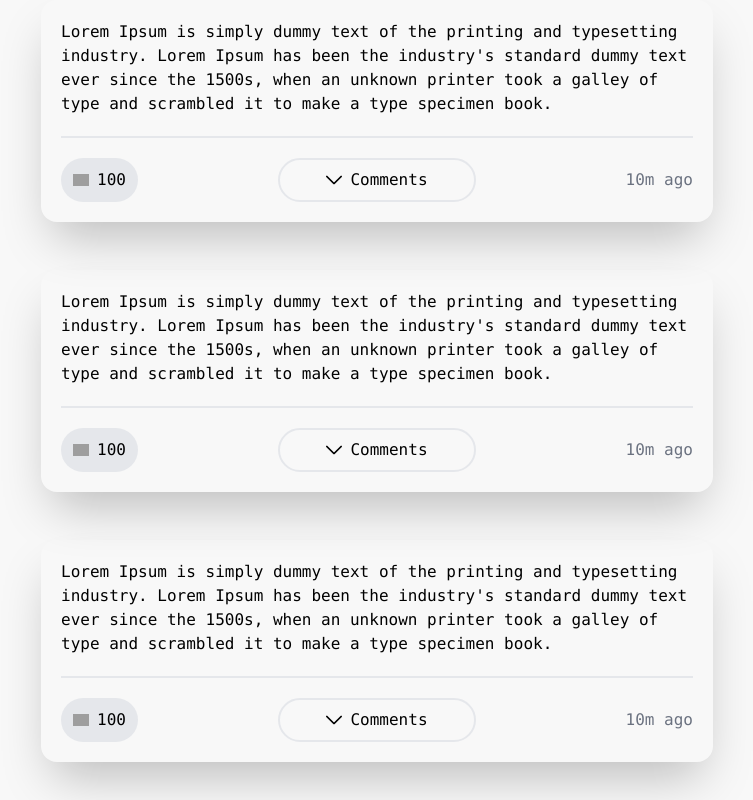
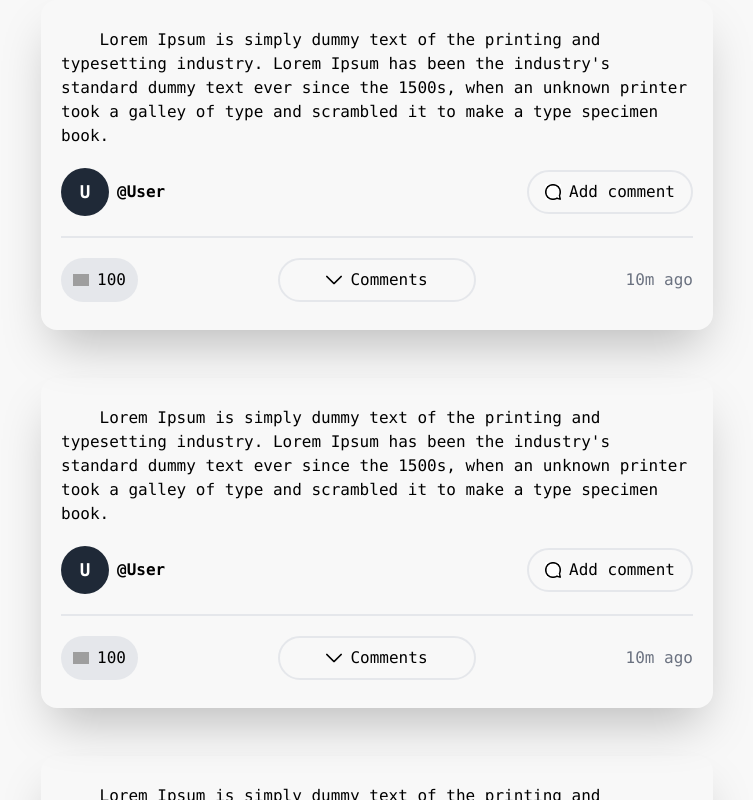
Before and after one commit to luannbertaud/GLO-2005-H23, a Next.js app in the folder sources/frontend/: page / in a window 1280 px wide. Shown: the whole page, without its empty margins (263-1016 px from the left). Built offline with nearby package versions, Linux system fonts and the light colour scheme; grey boxes are pictures that could not be loaded.

Commit message:
frontend : feature : Adding Commment component + finishing CitationCard

```diff
--- a/sources/frontend/components/CitationCard.tsx
+++ b/sources/frontend/components/CitationCard.tsx
@@ -1,6 +1,7 @@
 'use client';
 
 import React from "react";
+import Comment from "@/components/Comment";
 
 export default function CitationCard() {
     const [userLiked, setUserLiked] = React.useState(false);
@@ -9,10 +10,9 @@ export default function CitationCard() {
 
     async function toggleComments() {
         const commentsContainer = commentsContainerRef.current;
-        const commentsContainerForm = commentsContainer!.parentElement;
         if (!commentsOpened) {
-            commentsContainer!.style.marginBottom = "1.25rem";
-            commentsContainer!.style.maxHeight = "500px";
+            commentsContainer!.style.maxHeight = "200px";
+            commentsContainer!.style.padding = "1.25rem 0 1.25rem 0";
             setTimeout(() => {
                 commentsContainer!.style.opacity = "1";
             }, 400);
@@ -20,28 +20,48 @@ export default function CitationCard() {
             commentsContainer!.style.opacity = "0";
             setTimeout(() => {
                 commentsContainer!.style.maxHeight = "0";
-                commentsContainer!.style.marginBottom = "-1.25rem";
+                commentsContainer!.style.padding = "0";
             }, 400);
         }
         setCommentsOpened(!commentsOpened);
     }
 
     return (
-        <div className="flex h-fit w-fit max-w-2xl flex-col gap-5 rounded-2xl p-5 font-mono shadow-2xl max-h-md">
-            <p>{"Lorem Ipsum is simply dummy text of the printing and typesetting industry. Lorem Ipsum has been the industry's standard dummy text ever since the 1500s, when an unknown printer took a galley of type and scrambled it to make a type specimen book."}</p>
-            <div className={"border-t-2 w-full"}></div>
+        <div className="flex h-fit w-fit max-w-2xl flex-col gap-5 rounded-2xl p-5 py-7 font-mono shadow-2xl max-h-md">
+            <p>&nbsp;&nbsp;&nbsp;&nbsp;{"Lorem Ipsum is simply dummy text of the printing and typesetting industry. Lorem Ipsum has been the industry's standard dummy text ever since the 1500s, when an unknown printer took a galley of type and scrambled it to make a type specimen book."}</p>
             <div className={"grid grid-cols-3 gap-5 transition-all duration-700 -mb-5"}>
+                <div className={"flex justify-center items-center col-span-3 grid grid-cols-2"}>
+                    <div className={"w-full flex gap-2 items-center gray-400"}>
+                        <div className={"bg-gray-800 rounded-full w-12 h-12 text-white justify-center flex items-center font-bold text-[110%]"}>U</div>
+                        <p className={"font-bold"}>@User</p>
+                    </div>
+                    <div className={"w-full flex justify-end"}>
+                        <button type={"button"} className={`w-fit h-11 rounded-full border-2 p-4 inline-flex items-center justify-center gap-2`} onClick={() => toggleComments()}>
+                            <img src={"/comment.png"} className="w-4 text-gray-400" alt={""}/>
+                            Add comment
+                        </button>
+                    </div>
+                </div>
+                <div className={"border-t-2 w-full col-span-3"}/>
                 <button type={"button"} className={`w-fit h-11 rounded-full bg-gray-200 p-2 px-3 inline-flex items-center justify-center gap-2`} onClick={() => setUserLiked(!userLiked)}>
                     <img src={userLiked ? "/like.png" : "/like_empty.png"} className="w-4 text-gray-400" alt={""}/>
                     100
                 </button>
                 <button type={"button"} className={`w-full h-11 rounded-full border-2 p-2 inline-flex items-center justify-center gap-2`} onClick={() => toggleComments()}>
-                    <img src={"/down-arrow.svg"} className="w-4 text-gray-400" alt={""}/>
+                    <img src={"/down-arrow.svg"} className={`${commentsOpened ? "scale-y-[-1]" : ""} w-4 text-gray-400`} alt={""}/>
                     Comments
                 </button>
                 <p className={"inline-flex items-center justify-end text-gray-500"}>10m ago</p>
-                <div ref={commentsContainerRef} className={"col-span-3 transition-all duration-700 max-h-0 overflow-hidden opacity-0"}>
-                    <div className={"min-h-[150px] bg-red-700"}></div>
+                <div ref={commentsContainerRef} className={"col-span-3 transition-all duration-700 max-h-0 overflow-hidden opacity-0 grid gap-5 overflow-y-scroll"}>
+                    <Comment/>
+                    <Comment/>
+                    <Comment/>
+                    <Comment/>
+                    <Comment/>
+                    <Comment/>
+                    <Comment/>
+                    <Comment/>
+                    <Comment/>
                 </div>
             </div>
         </div>
--- /dev/null
+++ b/sources/frontend/components/Comment.tsx
@@ -0,0 +1,17 @@
+"use client";
+
+export default function Comment() {
+    return (
+        <div  className={"h-fit w-full relative"}>
+            <p className={"w-fit max-w-[80%] h-fit text-gray-600 font-semibold break-all inline-block"}>
+                @Authorhyperlongdeoug:
+            </p>
+            <p className={"w-fit max-w-[20%] h-fit text-gray-400 break-all inline-block absolute right-0 text-[90%]"}>
+                30sec ago
+            </p>
+            <p className={"w-fit max-w-full h-fit text-gray-600 break-all ml-3"}>
+                Comment textComment textComment textComment text
+            </p>
+        </div>
+    );
+}
```
Also changed, not shown: sources/frontend/public/comment.png (added).
